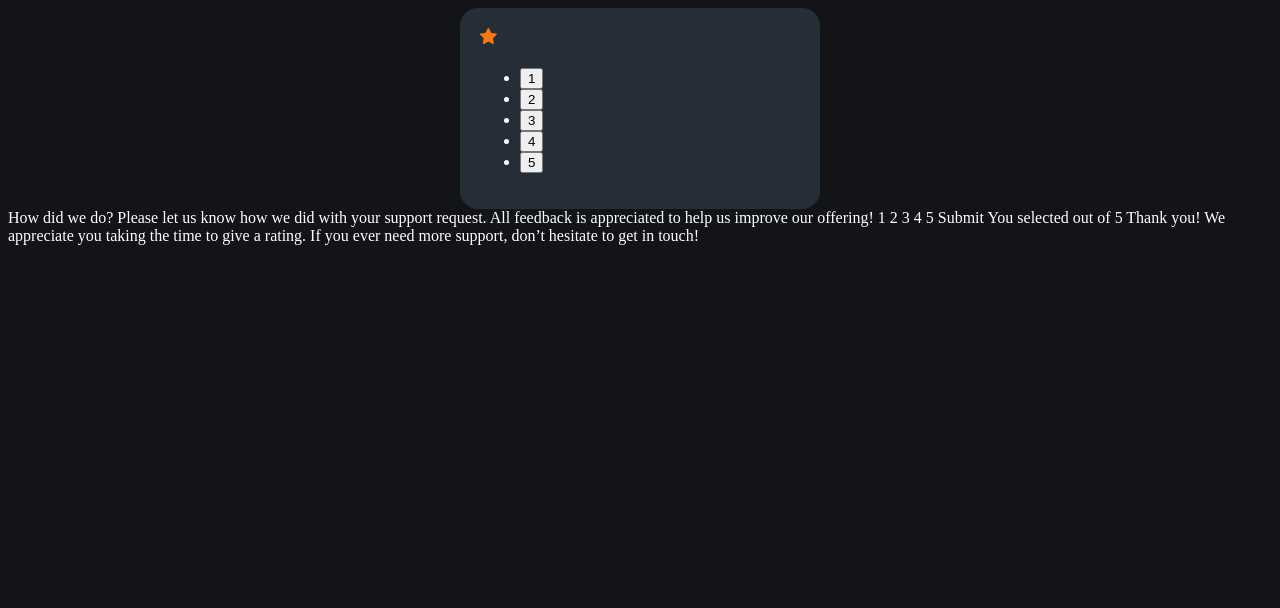
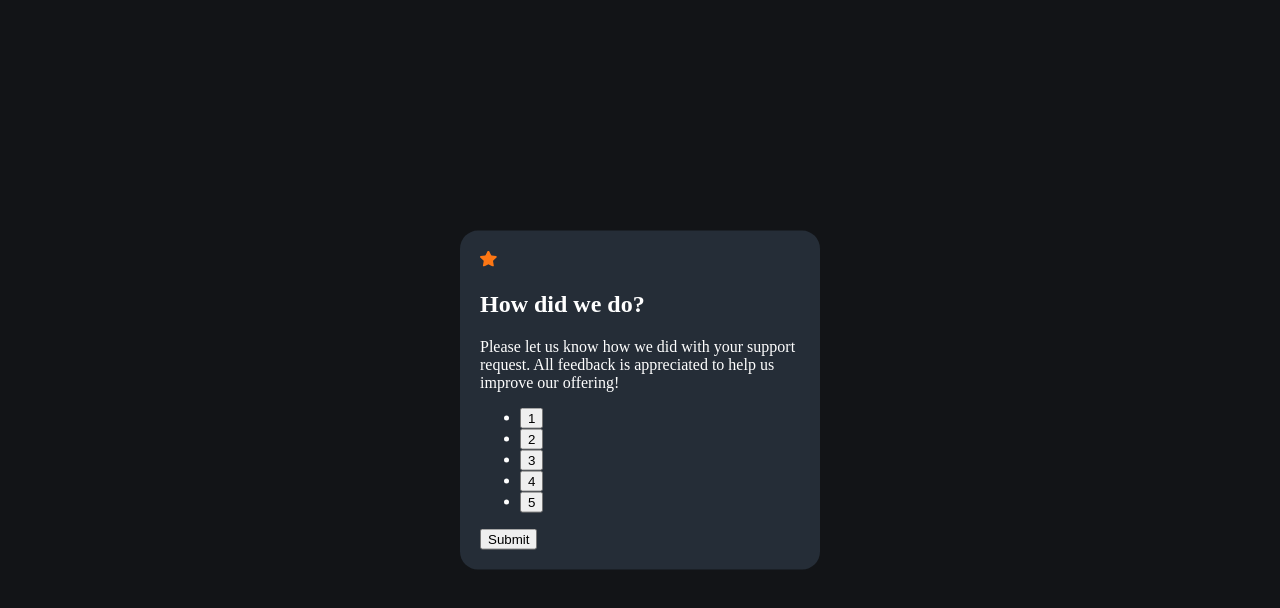
Before and after one commit to DawidGradowski/interactive-rating-frontendmentor, a plain HTML site: page index.html in a window 1280 px wide. Drawn offline with Linux system fonts and the light colour scheme.

Commit message:
complete HTML, center main on page, hide hidden class

```diff
--- a/index.html
+++ b/index.html
@@ -21,8 +21,8 @@
     <section class="rate-panel">
       <div class="logo-container">
         <img src="images/icon-star.svg" alt="Star logo" class="star-logo">
-        <h1></h1>
-        <p></p>
+        <h1>How did we do?</h1>
+        <p>Please let us know how we did with your support request. All feedback is appreciated to help us improve our offering!</p>
         <ul class="btn-list">
           <li>
             <button class="rate-btn">1</button>
@@ -40,33 +40,18 @@
             <button class="rate-btn">5</button>
           </li>
         </ul>
+        <button id="submit-btn">Submit</button>
       </div>
     </section>
-    <section class="thanks-panel hidden"></section>
+    <section class="thanks-panel hidden">
+      <img src="images/illustration-thank-you.svg" alt="Thank you image">
+      <p class="rating-text">You selected <span id="rating-numb">4</span> out of 5</p>
+      <h1>Thank you!</h1>
+      <p>
+        We appreciate you taking the time to give a rating. If you ever need more support, don’t hesitate to get in touch!
+      </p>
+    </section>
   </main>
-  <!-- Rating state start -->
-
-  How did we do?
-
-  Please let us know how we did with your support request. All feedback is appreciated
-  to help us improve our offering!
-
-  1 2 3 4 5
-
-  Submit
-
-  <!-- Rating state end -->
-
-  <!-- Thank you state start -->
-
-  You selected <!-- Add rating here --> out of 5
-
-  Thank you!
-
-  We appreciate you taking the time to give a rating. If you ever need more support,
-  don’t hesitate to get in touch!
-
-  <!-- Thank you state end -->
 
 
   <!-- <div class="attribution">
--- a/style.css
+++ b/style.css
@@ -10,4 +10,12 @@ main{
     padding: 1.25rem;
     margin: 0 auto;
     max-width: 20rem;
+    position: absolute;
+    top: 50%;
+    left: 50%;
+    transform: translate(-50%, -50%);
 }
+
+.hidden{
+    display: none;
+}
```
